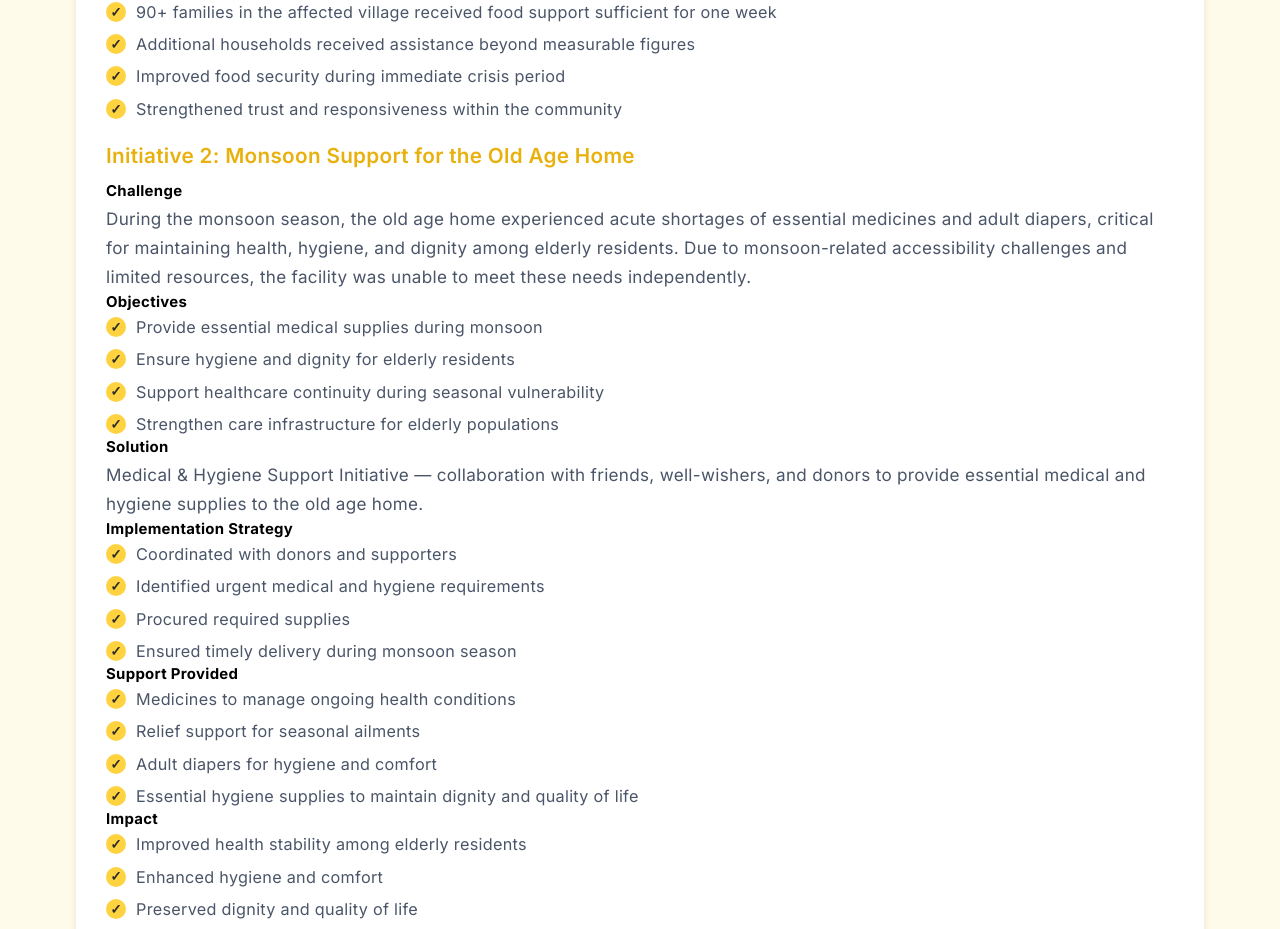
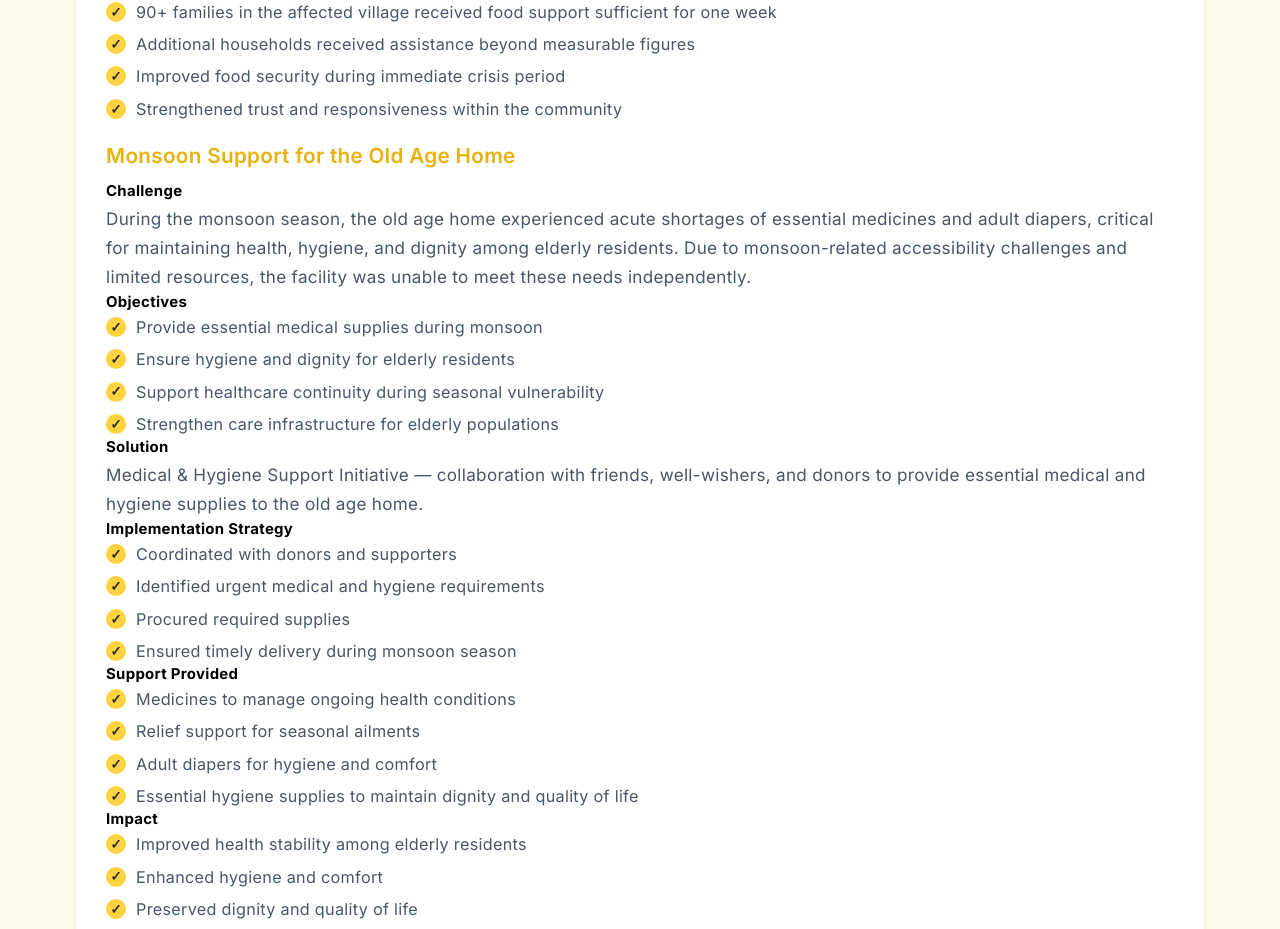
Before and after one commit to SHADOWMAN454584/NGO-SSS-Website, a React (Create React App) app: page /case-studies in a window 1280 px wide. Shown: the part 6431-7360 px from the top of the page. Built offline with nearby package versions, Linux system fonts and the light colour scheme.

Commit message:
Case Study 1 info updated

```diff
--- a/src/pages/CaseStudies.js
+++ b/src/pages/CaseStudies.js
@@ -340,7 +340,7 @@ const CaseStudies = () => {
           ]
         },
         {
-          initiativeTitle: "Initiative 2: Monsoon Support for the Old Age Home",
+          initiativeTitle: "Monsoon Support for the Old Age Home",
           challenge: "During the monsoon season, the old age home experienced acute shortages of essential medicines and adult diapers, critical for maintaining health, hygiene, and dignity among elderly residents. Due to monsoon-related accessibility challenges and limited resources, the facility was unable to meet these needs independently.",
           objectives: [
             "Provide essential medical supplies during monsoon",
```
